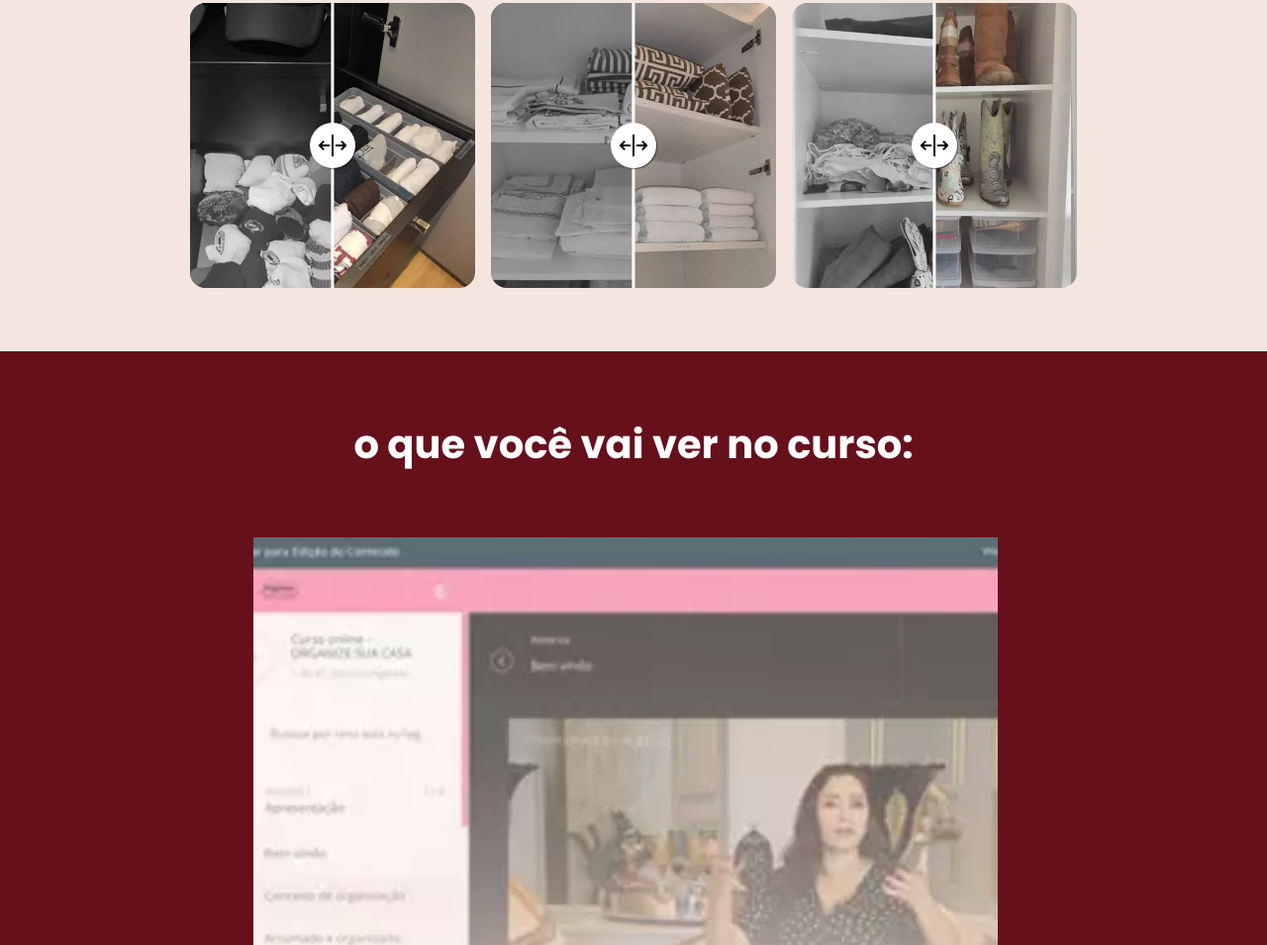
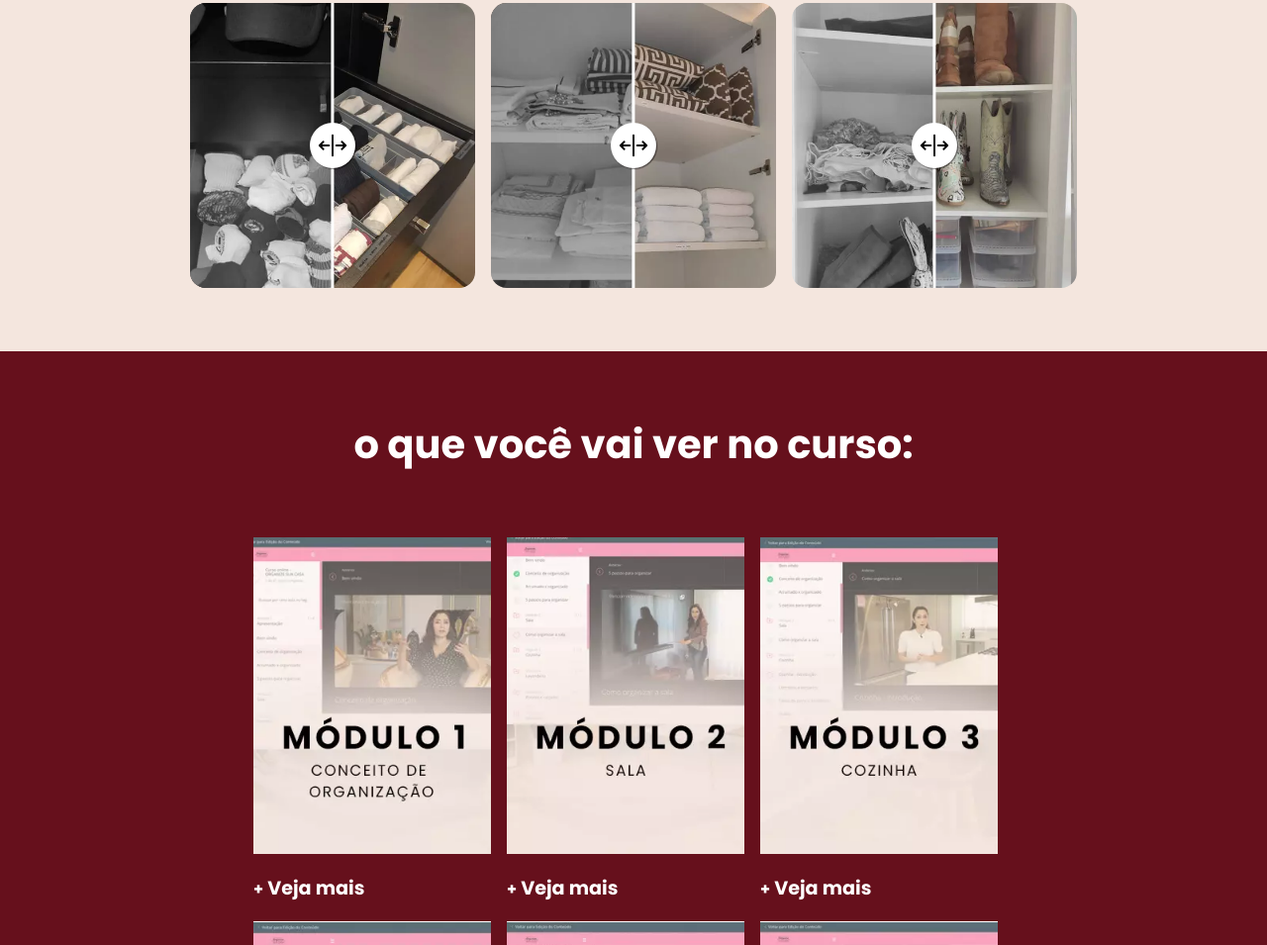
Before and after one commit to emanoelsalmeida/leticia, a plain HTML site: page index.html in a window 1280 px wide. Shown: the part 1845-2800 px from the top of the page at 99% size. Drawn offline with nearby package versions, Linux system fonts and the light colour scheme; files whose address does not match are found by name.

Commit message:
Add files via upload

```diff
--- a/css/main-2.scss
+++ b/css/main-2.scss
@@ -50,6 +50,10 @@ h1,h2,h3{text-transform: capitalize;text-transform: lowercase;}
 .modulosPage .accordion .contentBx{width: 100%;margin: 0;display: block;margin: 0 auto;color: #fff;}
 .modulosPage .accordion .contentBx .label{margin: 0;color: #fff;border-color: #fff;}
 .modulosPage .accordion p{color: #fff;}
+
+.modulosPage .slide{display: grid;grid-template-columns: 1fr 1fr 1fr;}
+
+
 .slick-prev:before, .slick-next:before{color: #fff;}
 .slide img{display: block;margin: 0 auto;width: 100%;}
 .p4{background-color: $color2;}
@@ -154,6 +158,7 @@ h1, h2, h3{text-transform: lowercase;}
 .item-p4-text{margin-left: 0em ;}
 .p4-item:nth-child(4){display: grid;}
 
+
 .p5-item:first-child, .p11-item{grid-row: 2;}
 .p5-item img{width: 100%;display: block;margin: 0 auto;}
 
```
Also changed, not shown: css/main-2.css, 1 other file.
